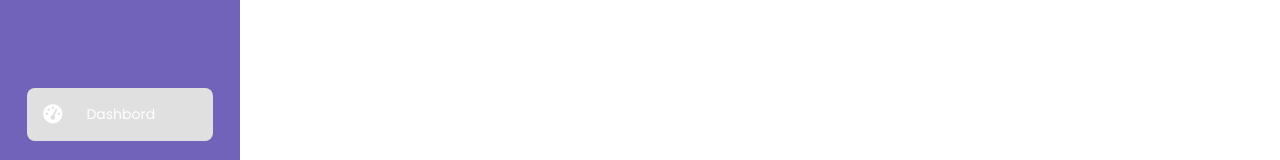
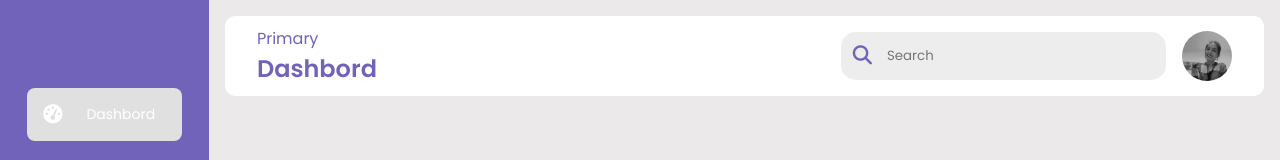
Before and after one commit to ArchanDadhaniya/HTML-CSS, a plain HTML site: page index.html in a window 1280 px wide. Shown: the top 160 px of the page. Drawn offline with Linux system fonts and the light colour scheme.

Commit message:
search bar complete

```diff
--- a/index.html
+++ b/index.html
@@ -5,7 +5,6 @@
         <title >Finance Dashbord | By Archan Dadhaniya</title>
         <link rel="stylesheet" href="style.css"/>
         <link rel="stylesheet" href="https://cdnjs.cloudflare.com/ajax/libs/font-awesome/6.5.1/css/all.min.css" />
-
     </head>
     <body>
         <div class="sidebar">
@@ -62,5 +61,20 @@
 
             </ui>
         </div>
+        <div class="main-content">
+            <div class="header-warpper">
+                <div class="header--title">
+                    <span>Primary</span>
+                    <h2>Dashbord</h2>
+                </div>
+                <div class="user--info">
+                    <div class="search-box">
+                        <i class="fa-solid fa-search"></i>
+                        <input type="text" placeholder="Search">
+                    </div>
+                    <img src="htv.jpg" alt="">
+                </div>
+            </div>
+        </div>
     </body>
 </html>
--- a/style.css
+++ b/style.css
@@ -62,3 +62,63 @@ body{
 .menu a i{
     font-size: 1.2rem;
 }
+
+.main-content{
+    position: relative;
+    background: #ebe9e9;
+    width: 100%;
+    padding: 1rem;
+}
+
+.header-warpper img{
+    width: 50px;
+    height: 50px;
+    cursor: pointer;
+    border-radius: 50px;
+
+}
+
+.header-warpper{
+    display: flex;
+    justify-content: space-between;
+    align-items: center;
+    flex-wrap: wrap;
+    background: #fff;
+    border-radius: 10px;
+    padding: 10px 2rem;
+    margin-bottom: 1rem;
+}
+
+.header--title{
+    color: rgba(113, 99, 186, 255);
+}
+
+.user--info{
+    display: flex;
+    align-items: center;
+    gap: 1rem;
+}
+
+.search-box{
+    background: rgb(237, 237, 237);
+    border-radius: 15px;
+    color: rgba(113, 99, 186, 255);
+    display: flex;
+    align-items: center;
+    gap: 5px;
+    padding: 4px 12px;
+}
+
+.search-box input{
+    background: transparent;
+    padding: 10px;
+}
+.search-box i{
+    font-size: 1.2rem;
+    cursor: pointer;
+    transition: all 0.5ms ease-out;
+}
+
+.search-box i:hover{
+    transform: scale(1.2);
+}
```
Also changed, not shown: htv.jpg (added).
